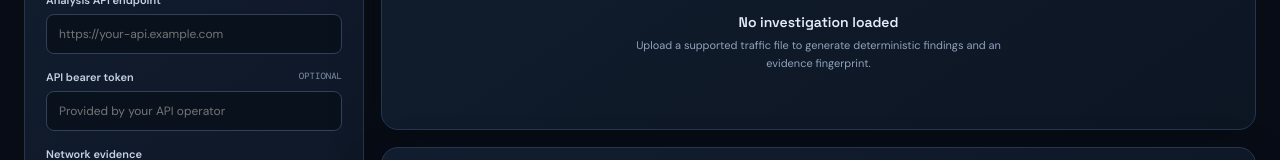
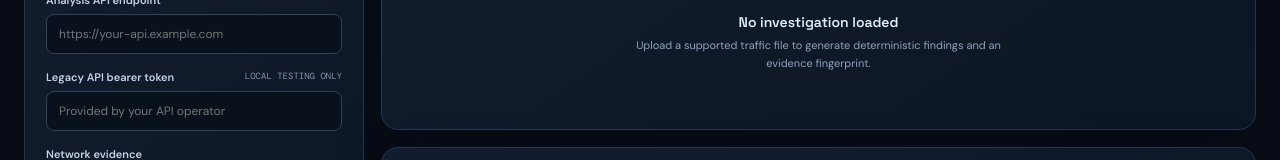
Before and after one commit to yobi369/PacketWhisperer-AI, a website built with Vite: page web/index.html in a window 1280 px wide. Shown: the part 523-683 px from the top of the page. Built offline with nearby package versions, Linux system fonts and the light colour scheme; some packages are replaced by stand-ins of ours; no server answers.

Commit message:
Label legacy bearer token as local-only

```diff
--- a/web/index.html
+++ b/web/index.html
@@ -23,7 +23,7 @@
           <div class="panel-title"><div><p class="eyebrow">01 / INGEST</p><h2>Evidence intake</h2></div><span class="tag">BOUNDED</span></div>
           <p class="muted">Analyze traffic you own or are explicitly authorized to inspect. Evidence is processed by your configured PacketWhisperer API.</p>
           <label class="field-label" for="api-url">Analysis API endpoint</label><input id="api-url" type="url" placeholder="https://your-api.example.com" autocomplete="url"/>
-          <label class="field-label" for="api-token">API bearer token <span class="optional">OPTIONAL</span></label><input id="api-token" type="password" placeholder="Provided by your API operator" autocomplete="off"/>
+          <label class="field-label" for="api-token">Legacy API bearer token <span class="optional">LOCAL TESTING ONLY</span></label><input id="api-token" type="password" placeholder="Provided by your API operator" autocomplete="off"/>
           <label class="field-label" for="evidence-file">Network evidence</label>
           <div class="dropzone"><div class="upload-icon">↥</div><b>Choose a traffic file</b><p>CSV flow records or offline PCAP / PCAPNG</p><input id="evidence-file" type="file" accept=".csv,.pcap,.pcapng,.cap,text/csv,application/octet-stream"/></div>
           <button id="analyze-btn" class="primary" disabled>Analyze evidence <span>→</span></button>
```
